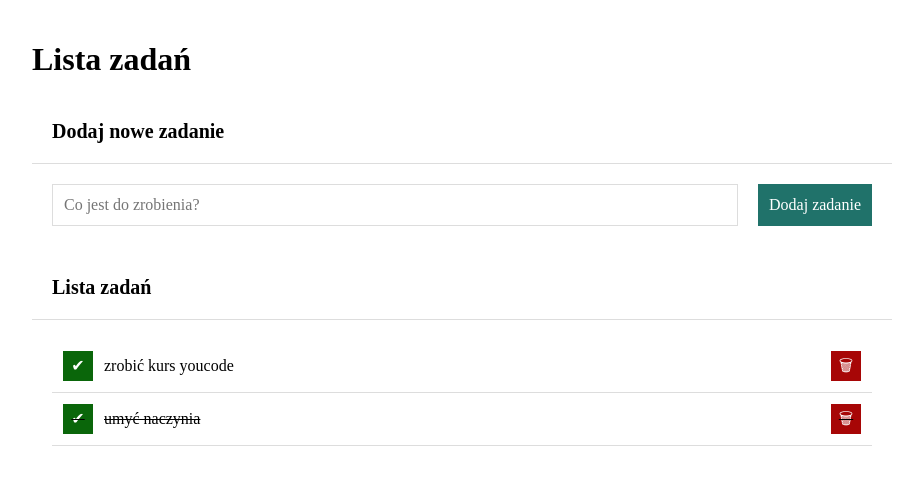
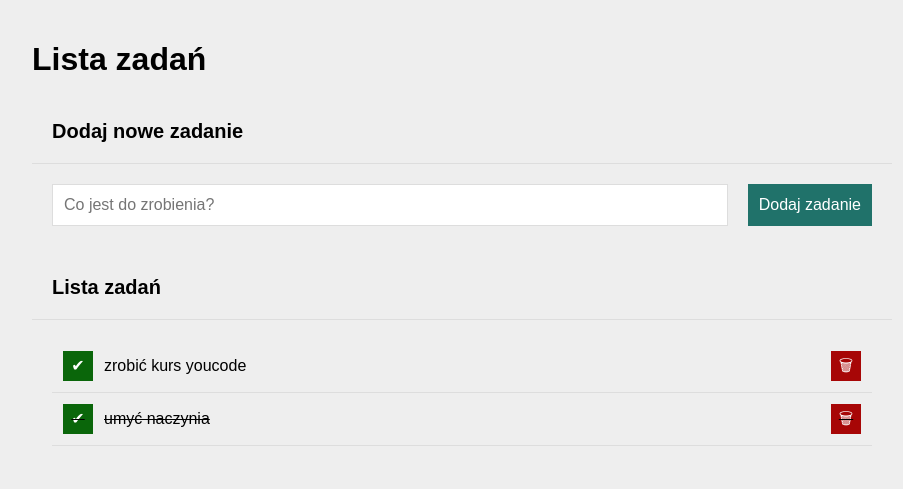
Before and after one commit to fisherman-larry/to-do__list, a plain HTML site: page index.html in a window 1280 px wide. Shown: the whole page, without its empty margins (178-1081 px from the left). Drawn offline with nearby package versions, Linux system fonts and the light colour scheme.

Commit message:
background color changed

```diff
--- a/css/style.css
+++ b/css/style.css
@@ -5,3 +5,12 @@ html {
 *, ::after, ::before {
     box-sizing: inherit;
 }
+
+body {
+    background: #eee;
+
+    font-family: 'Oxanium', cursive;
+    font-family: 'Raleway', sans-serif;
+    font-family: 'Roboto Mono', monospace;
+    font-family: 'Spartan', sans-serif;
+}
```
